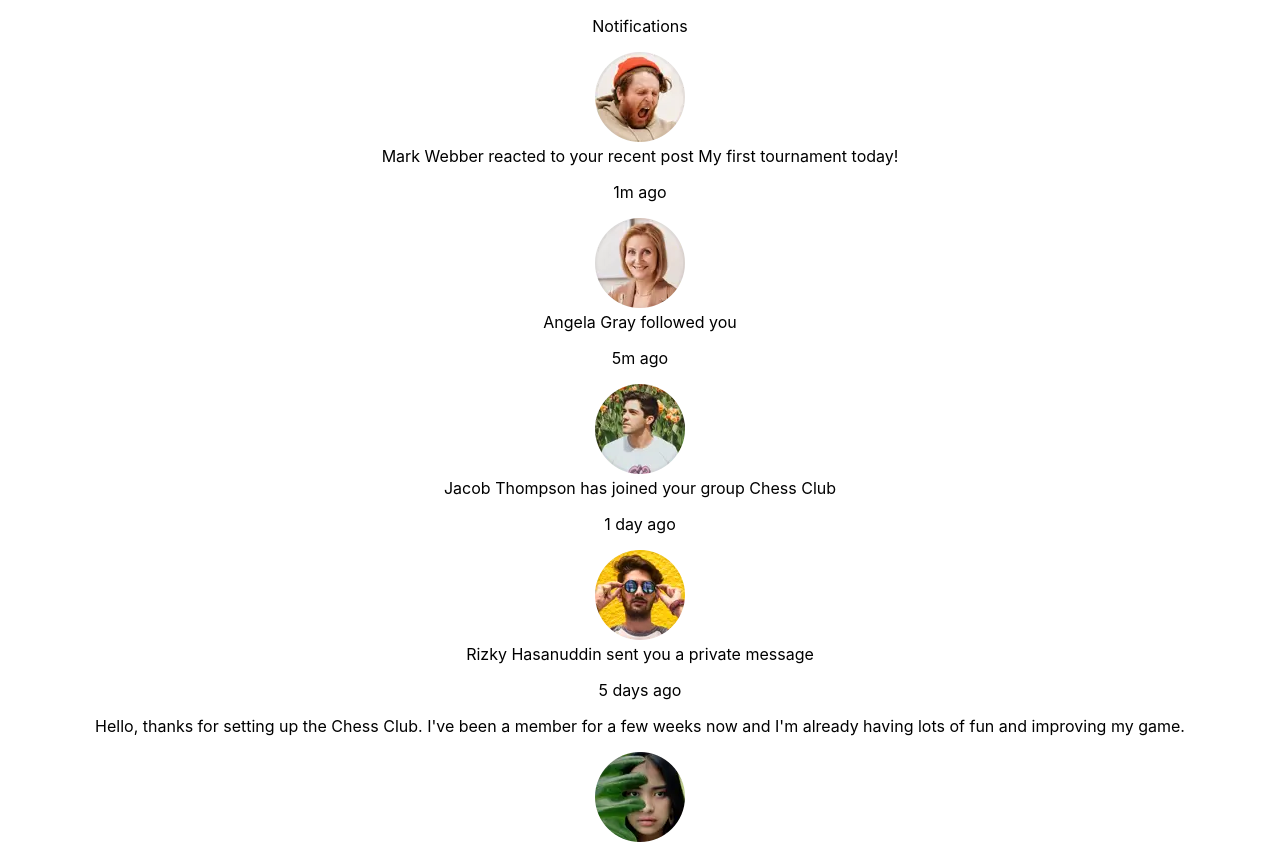
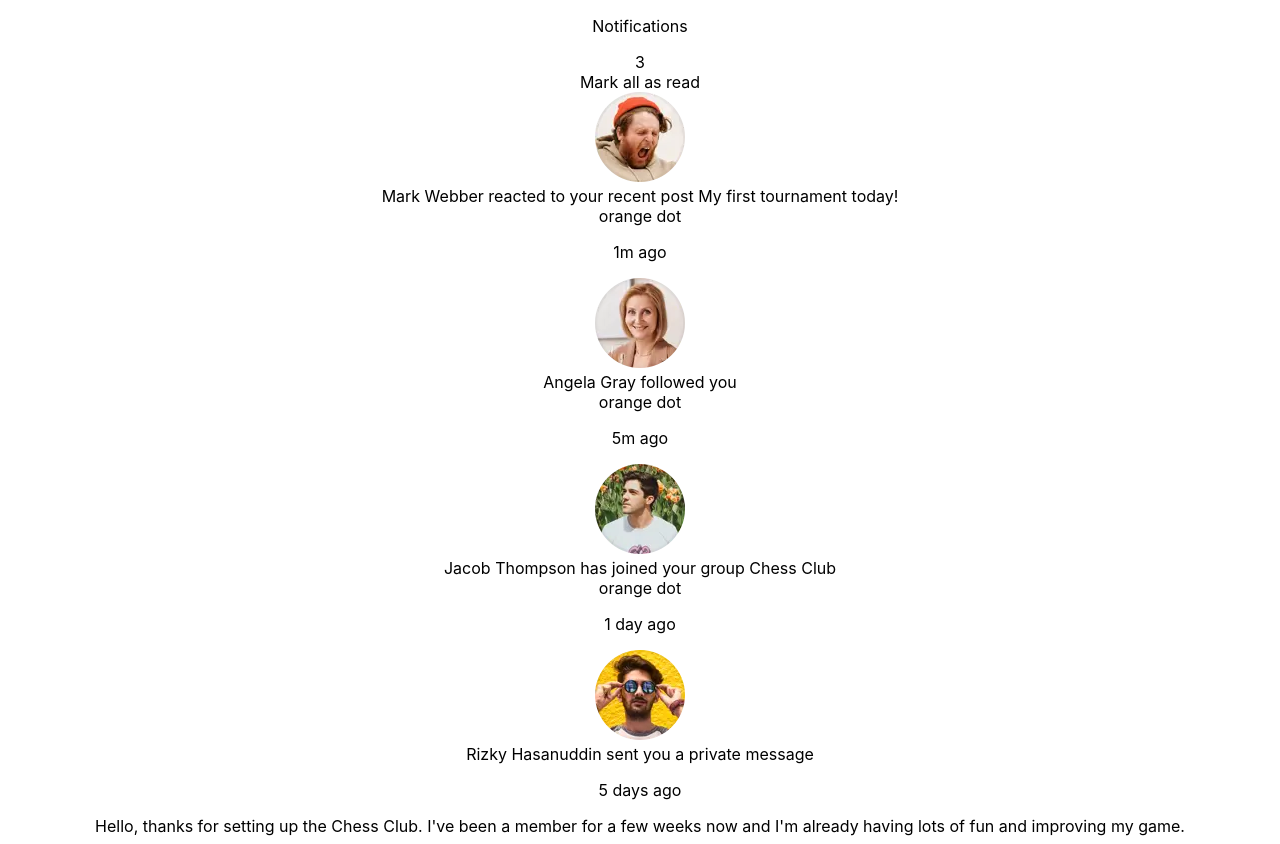
Before and after one commit to sorci89/notifications-page-main, a React (Create React App) app: page / in a window 1280 px wide. Shown: the top 844 px of the page. Built offline with nearby package versions, Linux system fonts and the light colour scheme.

Commit message:
mark unread notification read, mark allread/unread

```diff
--- a/src/App.js
+++ b/src/App.js
@@ -1,17 +1,57 @@
+import { useState, useEffect } from "react";
 import "./App.css";
 import { notifications } from "./Data/notifications";
 function App() {
+  const data = [...notifications];
+
+  console.log(data);
+
+  const [nbrOfUnread, setNbrOfUnread] = useState(Number);
+
+  const countUnread = () => {
+    const unreadNotifications = data.filter(
+      (notification) => notification.isRead === false
+    );
+    setNbrOfUnread(unreadNotifications.length);
+  };
+
+  const markAllUnRead = () => {
+    data.map((notification) => (notification.isRead = false));
+    countUnread();
+  };
+
+  const markAllRead = () => {
+    data.map((notification) => (notification.isRead = true));
+    countUnread();
+  };
+
+  const rewrite = ({ notification }) => {
+    notification.isRead = true;
+    countUnread();
+  };
+
+  useEffect(() => {
+    countUnread();
+  }, []);
+
   return (
     <div className="App">
       <p>Notifications</p>
-      {notifications.map((notification) => (
-        <div>
+      <div>{nbrOfUnread}</div>
+      {nbrOfUnread === 0 ? (
+        <div onClick={() => markAllUnRead()}>Mark all as unread</div>
+      ) : (
+        <div onClick={() => markAllRead()}>Mark all as read</div>
+      )}
+      {data.map((notification) => (
+        <div onClick={() => rewrite({ notification })}>
           <div>
             <img src={notification.userProfile} alt="User profile" />
           </div>
           <span>{notification.userName}</span>{" "}
           <span>{notification.action}</span>{" "}
           {notification.type === "withLink" && <span>{notification.link}</span>}
+          {notification.isRead === false && <div>orange dot</div>}
           <p>{notification.time}</p>
           {notification.type === "withMessage" && <p>{notification.message}</p>}
           {notification.type === "withPicture" && (
--- a/src/Data/notifications.js
+++ b/src/Data/notifications.js
@@ -1,6 +1,7 @@
 export const notifications = [
   {
     id: 1,
+    isRead: false,
     type: "withLink",
     userName: "Mark Webber",
     userProfile: "/assets/images/avatar-mark-webber.webp",
@@ -10,6 +11,7 @@ export const notifications = [
   },
   {
     id: 2,
+    isRead: false,
     type: "noAttachment",
     userName: "Angela Gray",
     userProfile: "/assets/images/avatar-angela-gray.webp",
@@ -18,6 +20,7 @@ export const notifications = [
   },
   {
     id: 3,
+    isRead: false,
     type: "withLink",
     userName: "Jacob Thompson",
     userProfile: "/assets/images/avatar-jacob-thompson.webp",
@@ -27,6 +30,7 @@ export const notifications = [
   },
   {
     id: 4,
+    isRead: true,
     type: "withMessage",
     userName: "Rizky Hasanuddin",
     userProfile: "/assets/images/avatar-rizky-hasanuddin.webp",
@@ -37,6 +41,7 @@ export const notifications = [
   },
   {
     id: 5,
+    isRead: true,
     type: "withPicture",
     userName: "Kimberly Smith",
     userProfile: "/assets/images/avatar-kimberly-smith.webp",
@@ -46,6 +51,7 @@ export const notifications = [
   },
   {
     id: 6,
+    isRead: true,
     type: "withLink",
     userName: "Nathan Peterson",
     userProfile: "/assets/images/avatar-nathan-peterson.webp",
@@ -55,6 +61,7 @@ export const notifications = [
   },
   {
     id: 7,
+    isRead: true,
     type: "withLink",
     userName: "Anna Kim",
     userProfile: "/assets/images/avatar-anna-kim.webp",
```
